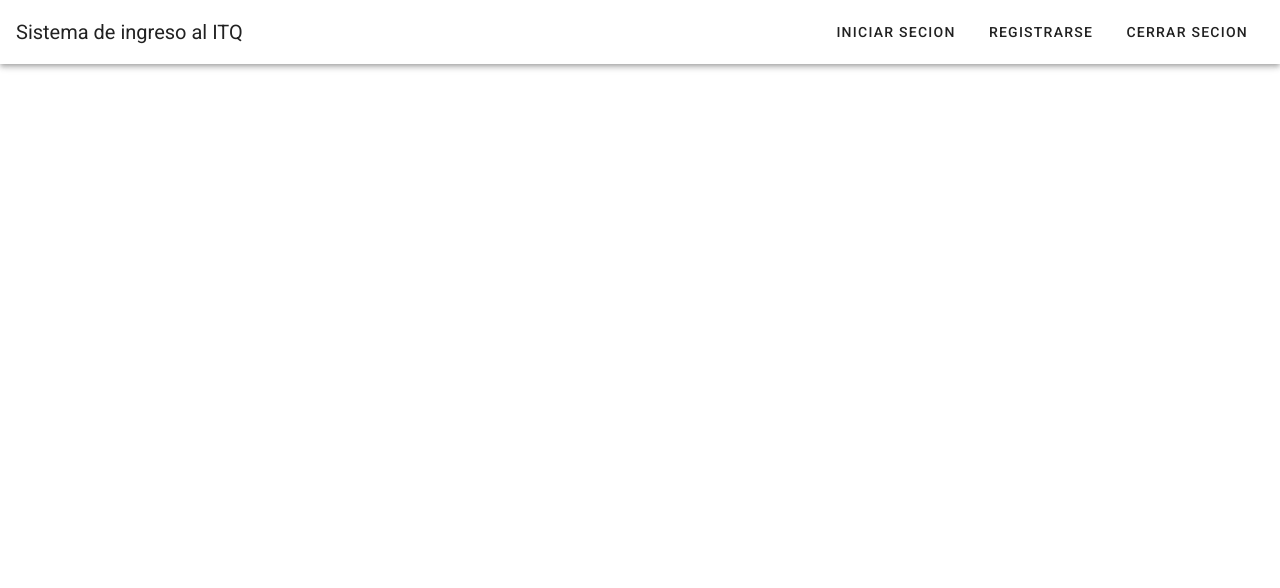
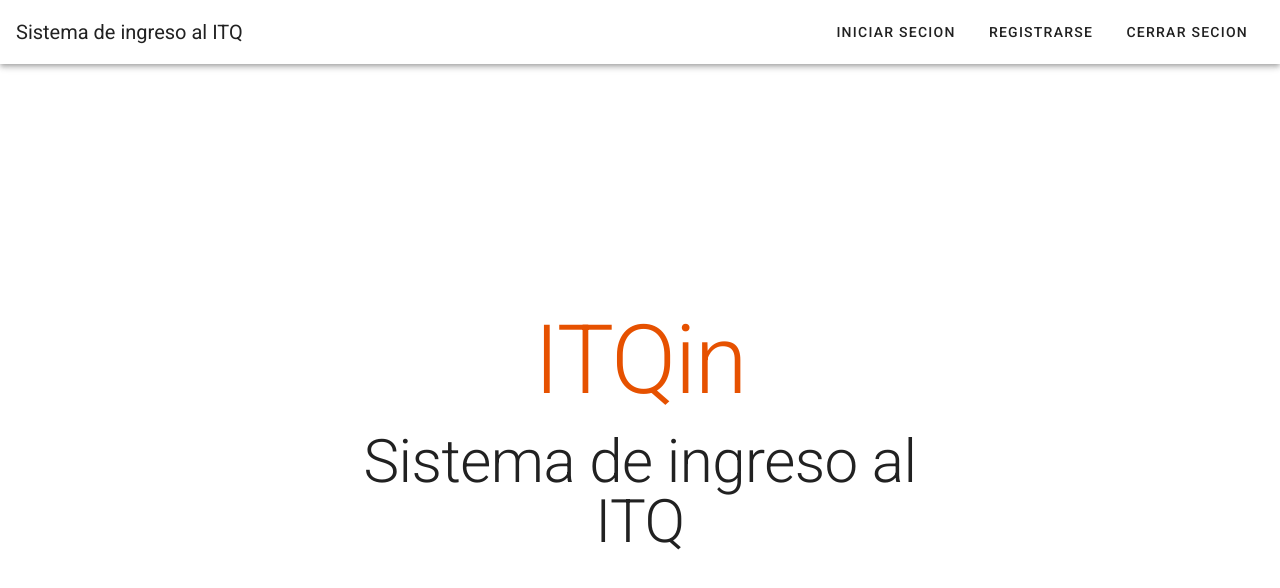
Before and after one commit to luix30182/itqin-system, a Vue app: page / in a window 1280 px wide. Shown: the top 588 px of the page. Built offline with nearby package versions, Linux system fonts and the light colour scheme.

Commit message:
login fix

```diff
--- a/src/views/Home.vue
+++ b/src/views/Home.vue
@@ -1,6 +1,17 @@
 <template>
   <v-app>
     <NavBar />
+
+    <v-container class="d-flex flex-column justify-center ma-auto">
+      <v-row>
+        <v-col cols="12" md="6" offset-md="3">
+          <h1 class="display-4 text-center orange--text text--darken-4">ITQin</h1>
+        </v-col>
+        <v-col cols="12" md="6" offset-md="3">
+          <h1 class="display-3 text-center">Sistema de ingreso al ITQ</h1>
+        </v-col>
+      </v-row>
+    </v-container>
   </v-app>
 </template>
 
--- a/src/views/User.vue
+++ b/src/views/User.vue
@@ -8,7 +8,7 @@
             <v-card-title>{{nombre}} {{apellidoP}} {{apellidoM}}</v-card-title>
             <v-row align="center" justify="center">
               <v-col cols="12" md="6">
-                <v-img src="https://i.imgur.com/8BDZEtn.jpg" aspect-ratio="1"></v-img>
+                <v-img src="https://i.imgur.com/8BOkh8y.png" aspect-ratio="1"></v-img>
               </v-col>
               <v-col cols="12" md="6">
                 <h3>{{carrera}}</h3>
@@ -61,7 +61,6 @@ export default {
   },
   beforeMount() {
     const uid = this.user.user.uid;
-    console.log(uid);
     db.collection("users")
       .doc(uid)
       .get()
--- a/src/views/auth/SignIn.vue
+++ b/src/views/auth/SignIn.vue
@@ -80,7 +80,6 @@ export default {
   methods: {
     signIn: function() {
       if (this.password && this.email) {
-        try {
         firebase
           .auth()
           .signInWithEmailAndPassword(this.email, this.password)
@@ -89,14 +88,13 @@ export default {
               name: "user",
               params: { id: this.email.split("@")[0], user: user }
             });
-            });
-        } catch (e) {
-        } finally {
+          })
+          .catch(e => {
             this.verificaDatos = !this.verificaDatos;
             setTimeout(() => {
               this.verificaDatos = !this.verificaDatos;
             }, 3000);
-        }
+          });
       } else {
         this.verificaDatos = !this.verificaDatos;
         setTimeout(() => {
--- a/src/views/auth/SignUp.vue
+++ b/src/views/auth/SignUp.vue
@@ -3,11 +3,13 @@
     <NavBar />
     <v-container>
       <v-row wrap>
+        <v-form ref="form">
+          <v-container>
+            <v-col cols="12" md="6" offset-md="3">
+              <v-card-title>Ingresa tus datos</v-card-title>
+
               <v-alert v-if="registroCorrecto" type="success">Usario creado exitosamente</v-alert>
               <v-alert v-if="verificaDatos" type="warning">uh Verifica tus datos</v-alert>
-        <v-card-title>Ingresa tus datos</v-card-title>
-        <v-form ref="form">
-          <v-container>
               <v-row wrap justify="end">
                 <v-col cols="12" sm="12" md="4">
                   <v-text-field v-model="nombre" label="Nombre(s)" outlined></v-text-field>
@@ -28,7 +30,13 @@
                   <v-select v-model="semestre" :items="semestres" label="semestre" outlined></v-select>
                 </v-col>
                 <v-col cols="12" md="4">
-                <v-text-field outlined v-model="email" :rules="emailRules" label="E-mail" required></v-text-field>
+                  <v-text-field
+                    outlined
+                    v-model="email"
+                    :rules="emailRules"
+                    label="E-mail"
+                    required
+                  ></v-text-field>
                 </v-col>
                 <v-col cols="12" md="4">
                   <v-text-field
@@ -62,6 +70,7 @@
                   <v-btn @click="signUp" block outlined color="primary">Registrar</v-btn>
                 </v-col>
               </v-row>
+            </v-col>
           </v-container>
         </v-form>
       </v-row>
@@ -146,6 +155,7 @@ export default {
                 semestre: this.semestre,
                 rol: "alumno",
                 activo: true,
+                imgProfile: "https://i.imgur.com/8BOkh8y.png",
                 qrcode: ""
               })
               .then(res => {
```
Lines whose indentation alone changed are shown as unchanged.
